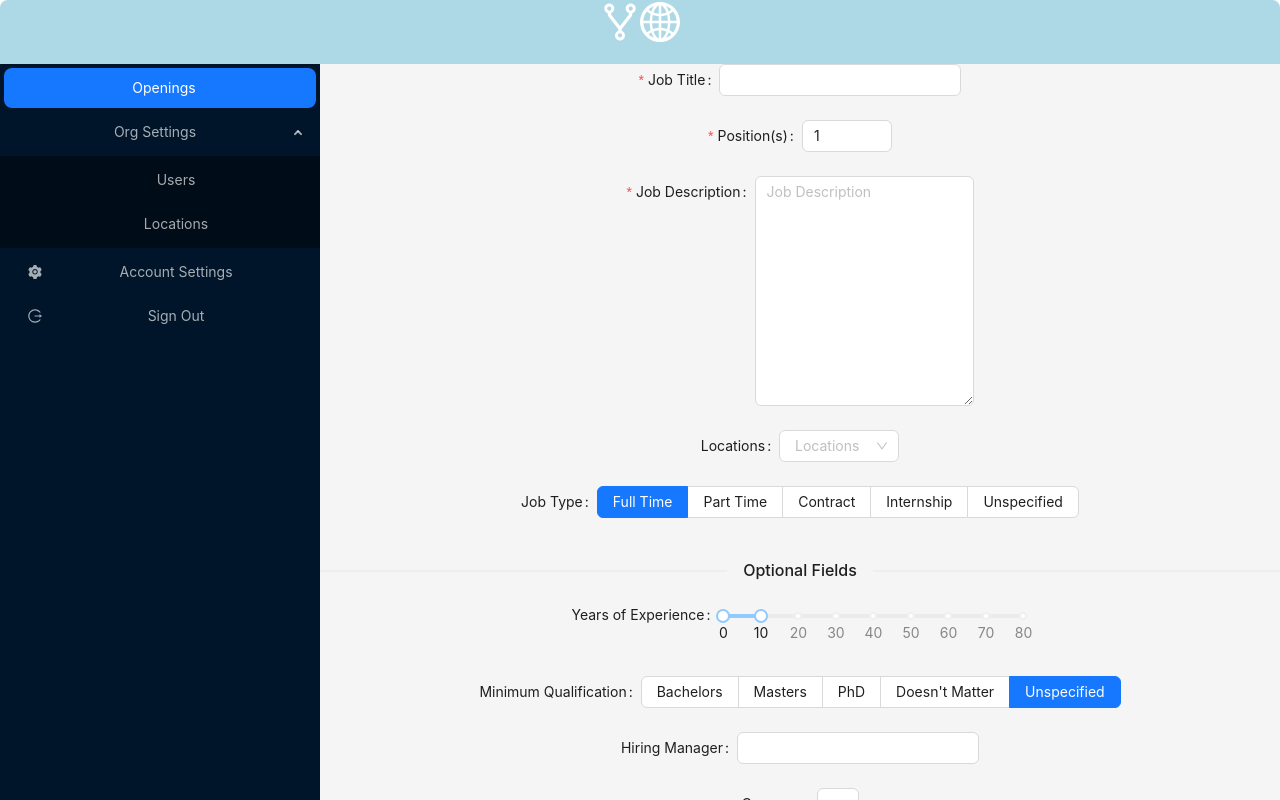
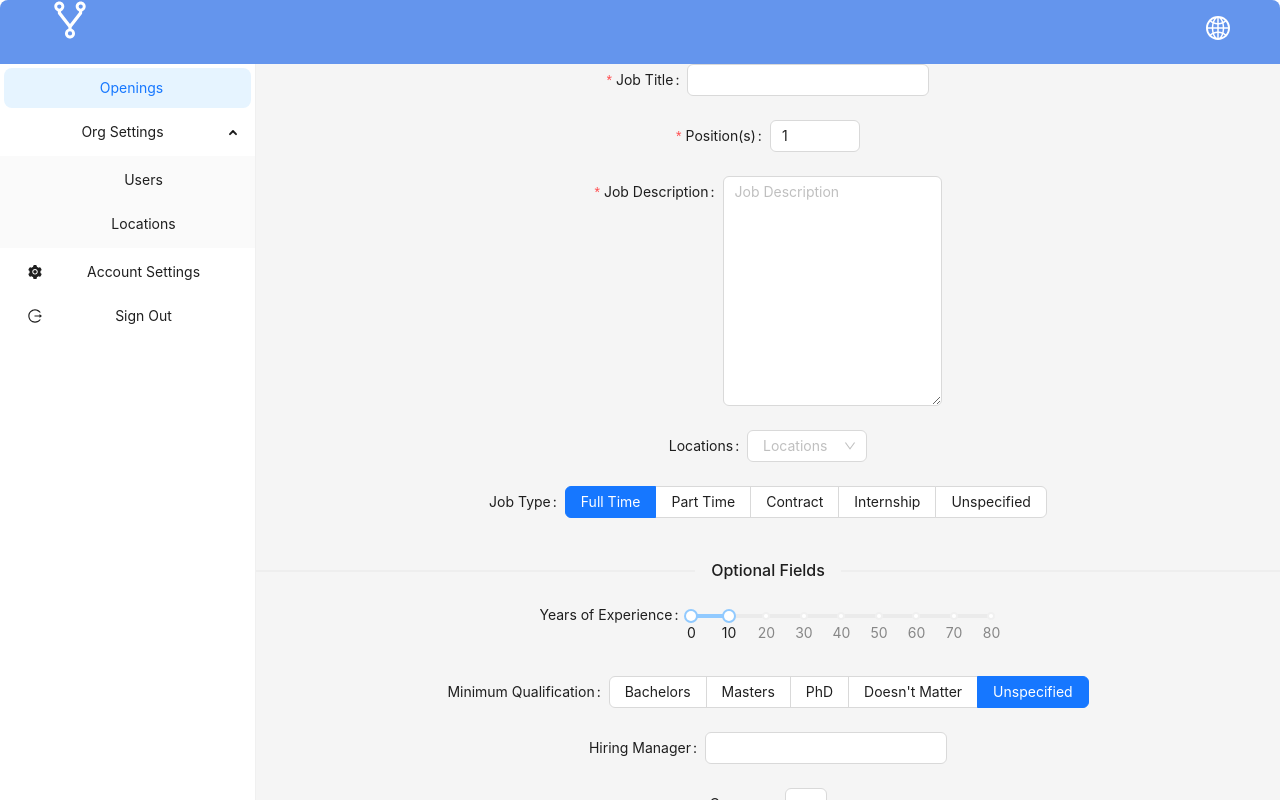
Before and after one commit to vetchium/vetchium, a React (Create React App) app in the folder erised/: page /create-opening in a window 1280 px wide. Both pictures are taken after a click on the button "Sign In". Shown: the top 800 px of the page. Built offline with nearby package versions, Linux system fonts and the light colour scheme.

Commit message:
beautify

```diff
--- a/erised/src/Styles.tsx
+++ b/erised/src/Styles.tsx
@@ -1,11 +1,15 @@
 export const headerStyle = {
   textAlign: "center" as const,
   color: "#fff",
-  backgroundColor: "lightblue",
+  backgroundColor: "cornflowerblue",
 };
 
 export const headerLogo = {
   fontSize: "40px",
+};
+
+export const headerMenuIcon = {
+  fontSize: "24px",
 };
 
 export const contentStyle = {
@@ -16,6 +20,7 @@ export const contentStyle = {
 export const siderStyle = {
   textAlign: "center" as const,
   color: "#fff",
+  backgroundColor: "cornflowerblue",
 };
 
 export const footerStyle = {
--- a/erised/src/components/Header.tsx
+++ b/erised/src/components/Header.tsx
@@ -1,14 +1,20 @@
 import { ForkOutlined, GlobalOutlined } from "@ant-design/icons";
-import { Layout } from "antd";
-import { headerLogo, headerStyle } from "../Styles";
+import { Flex, Layout } from "antd";
+import { headerLogo, headerMenuIcon, headerStyle } from "../Styles";
 
 const { Header } = Layout;
 
 function VetchiHeader() {
   return (
     <Header style={headerStyle}>
-      <ForkOutlined style={headerLogo} />
-      <GlobalOutlined style={headerLogo} />
+      <Flex justify="space-between">
+        <Flex align="flex-start" justify="center">
+          <ForkOutlined style={headerLogo} />
+        </Flex>
+        <Flex align="flex-end" justify="center">
+          <GlobalOutlined style={headerMenuIcon} />
+        </Flex>
+      </Flex>
     </Header>
   );
 }
--- a/erised/src/components/Sidebar.tsx
+++ b/erised/src/components/Sidebar.tsx
@@ -49,7 +49,7 @@ function Sidebar({ onSignOut }: { onSignOut: () => void }) {
   ];
 
   return (
-    <Sider width="25%" style={siderStyle}>
+    <Sider width="20%" style={siderStyle}>
       <Menu
         onClick={(item) => {
           if (item.key === "/signout") {
@@ -62,8 +62,8 @@ function Sidebar({ onSignOut }: { onSignOut: () => void }) {
         defaultOpenKeys={["org-settings"]}
         mode="inline"
         inlineCollapsed={false}
-        theme="dark"
         items={items}
+        style={{ height: "100%" }}
       />
     </Sider>
   );
```
